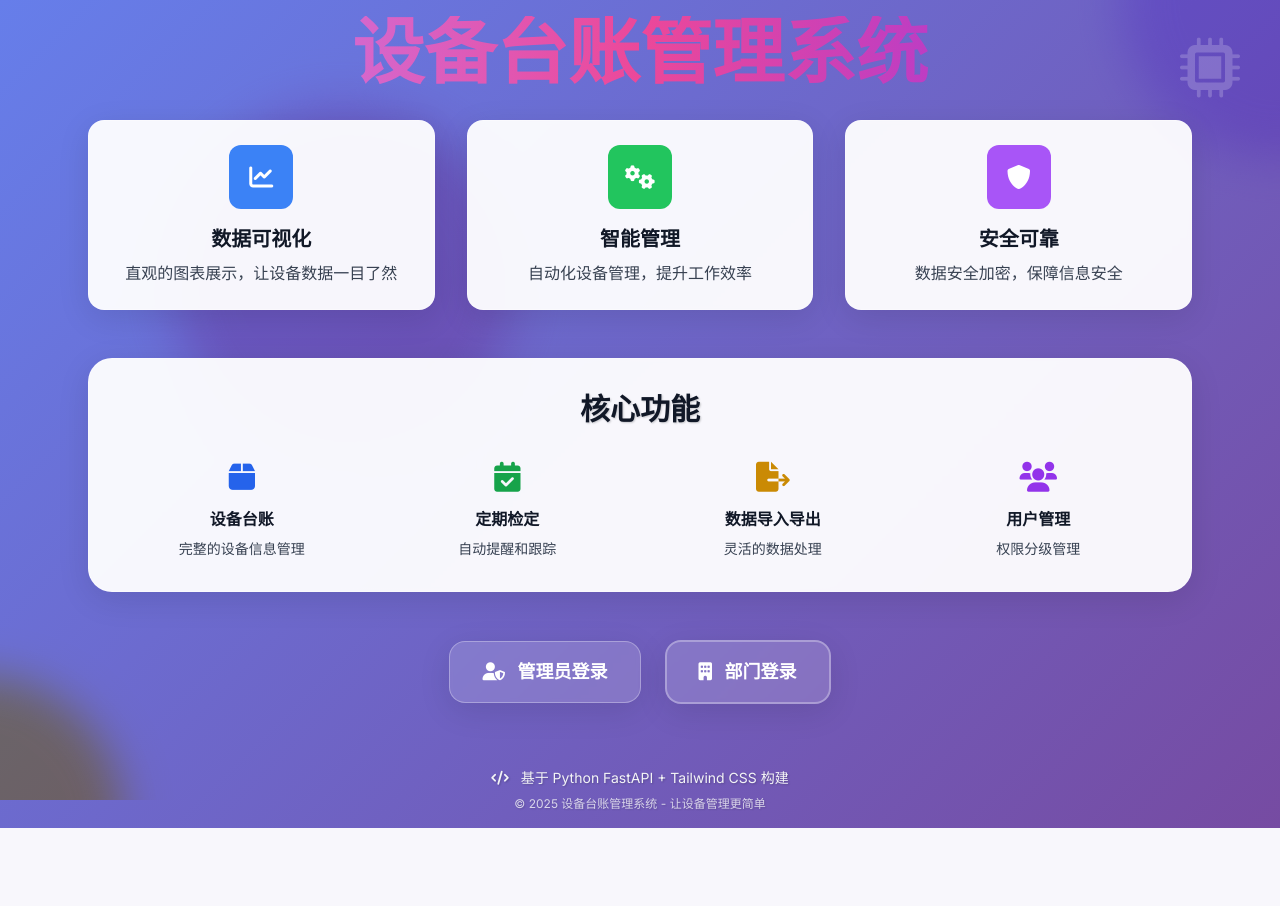
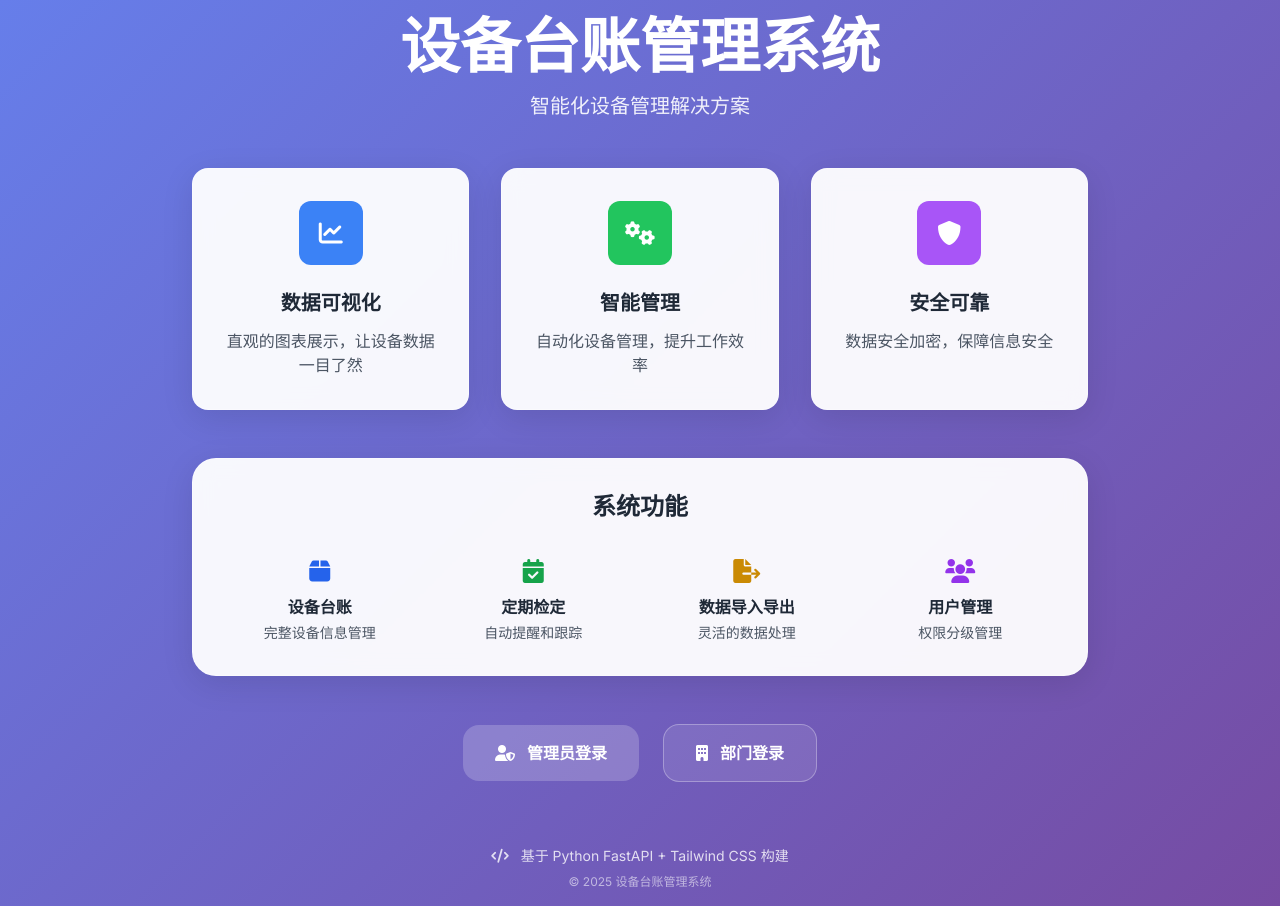
Before and after one commit to Machnlea/inventory-system-python, a FastAPI app: page / in a window 1280 px wide. Before the commit the page ends 828 px from the top, so only its background shows below. Run offline with FastAPI, Linux system fonts and the light colour scheme; some libraries are stand-ins or nearby versions.

Commit message:
优化首页界面设计：简化布局提升用户体验
- 简化页面结构，移除复杂的动画效果和背景装饰
- 优化核心功能展示，突出数据可视化、智能管理、安全可靠特性
- 改进视觉设计，使用简洁的玻璃拟态卡片和适度交互效果
- 提升页面加载性能，减少不必要的JavaScript和CSS代码
- 保持响应式设计，确保移动端良好的用户体验
- 统一设计风格，维持现代化的视觉美感

```diff
--- a/app/templates/index.html
+++ b/app/templates/index.html
@@ -14,171 +14,119 @@
         .gradient-bg {
             background: linear-gradient(135deg, #667eea 0%, #764ba2 100%);
         }
-        .glass-effect {
-            backdrop-filter: blur(2px);
-            background: rgba(255, 255, 255, 0.15);
+        .glass-card {
+            background: rgba(255, 255, 255, 0.95);
+            backdrop-filter: blur(10px);
             border: 1px solid rgba(255, 255, 255, 0.3);
             box-shadow: 0 8px 32px rgba(0, 0, 0, 0.1);
         }
-        .text-shadow {
-            text-shadow: 2px 2px 4px rgba(0, 0, 0, 0.3);
+        .gradient-text {
+            background: linear-gradient(135deg, #667eea 0%, #764ba2 100%);
+            -webkit-background-clip: text;
+            -webkit-text-fill-color: transparent;
+            background-clip: text;
         }
-        .text-shadow-light {
-            text-shadow: 1px 1px 2px rgba(0, 0, 0, 0.2);
-        }
-        .content-card {
-            background: rgba(255, 255, 255, 0.95);
-            backdrop-filter: blur(2px);
-            border: 1px solid rgba(255, 255, 255, 0.3);
-            box-shadow: 0 8px 32px rgba(0, 0, 0, 0.1);
-        }
-        @keyframes blob {
-            0% { transform: translate(0px, 0px) scale(1); }
-            33% { transform: translate(30px, -50px) scale(1.1); }
-            66% { transform: translate(-20px, 20px) scale(0.9); }
-            100% { transform: translate(0px, 0px) scale(1); }
-        }
-        .animate-blob {
-            animation: blob 7s infinite;
-        }
-        .animation-delay-2000 {
-            animation-delay: 2s;
-        }
-        .animation-delay-4000 {
-            animation-delay: 4s;
-        }
-        .btn-primary {
-            background: linear-gradient(135deg, #667eea 0%, #764ba2 100%);
+        .hover-lift {
             transition: all 0.3s ease;
         }
-        .btn-primary:hover {
-            transform: translateY(-2px);
-            box-shadow: 0 10px 20px rgba(102, 126, 234, 0.3);
-        }
-        .fade-in {
-            animation: fadeIn 0.5s ease-in;
-        }
-        @keyframes fadeIn {
-            from { opacity: 0; transform: translateY(20px); }
-            to { opacity: 1; transform: translateY(0); }
-        }
-        .float-animation {
-            animation: float 6s ease-in-out infinite;
-        }
-        @keyframes float {
-            0%, 100% { transform: translateY(0px); }
-            50% { transform: translateY(-20px); }
-        }
-        .hero-pattern {
-            background-image:
-                radial-gradient(circle at 20% 50%, rgba(102, 126, 234, 0.3) 0%, transparent 50%),
-                radial-gradient(circle at 80% 80%, rgba(118, 75, 162, 0.3) 0%, transparent 50%);
+        .hover-lift:hover {
+            transform: translateY(-5px);
+            box-shadow: 0 12px 24px rgba(0, 0, 0, 0.15);
         }
     </style>
 </head>
 <body class="gradient-bg min-h-screen flex items-center justify-center p-4">
-    <!-- 背景装饰 -->
-    <div class="absolute inset-0 overflow-hidden">
-        <div class="absolute -top-40 -right-40 w-80 h-80 bg-purple-300 rounded-full mix-blend-multiply filter blur-xl opacity-70 animate-blob"></div>
-        <div class="absolute -bottom-40 -left-40 w-80 h-80 bg-yellow-300 rounded-full mix-blend-multiply filter blur-xl opacity-70 animate-blob animation-delay-2000"></div>
-        <div class="absolute top-40 left-40 w-80 h-80 bg-pink-300 rounded-full mix-blend-multiply filter blur-xl opacity-70 animate-blob animation-delay-4000"></div>
-    </div>
-
     <!-- 主要内容 -->
-    <div class="relative z-10 w-full max-w-6xl mx-auto px-6">
-        <div class="text-center fade-in">
+    <div class="w-full max-w-4xl mx-auto">
+        <div class="text-center">
             <!-- 标题 -->
-            <div class="mb-8">
-                <h1 class="text-5xl md:text-7xl font-bold mb-4 bg-gradient-to-r from-purple-400 via-pink-500 to-purple-600 bg-clip-text text-transparent">
+            <div class="mb-12">
+                <h1 class="text-5xl md:text-6xl font-bold text-white mb-4">
                     设备台账管理系统
                 </h1>
+                <p class="text-xl text-white text-opacity-90">
+                    智能化设备管理解决方案
+                </p>
             </div>
 
-            <!-- 特性展示 -->
+            <!-- 核心功能 -->
             <div class="grid md:grid-cols-3 gap-8 mb-12">
-                <div class="content-card rounded-2xl p-6 text-gray-800 hover:scale-105 transition-transform duration-300">
-                    <div class="w-16 h-16 bg-blue-500 rounded-xl flex items-center justify-center mb-4 mx-auto">
+                <div class="glass-card rounded-2xl p-8 text-gray-800 hover-lift">
+                    <div class="w-16 h-16 bg-blue-500 rounded-xl flex items-center justify-center mb-6 mx-auto">
                         <i class="fas fa-chart-line text-2xl text-white"></i>
                     </div>
-                    <h3 class="text-xl font-semibold mb-2 text-gray-900">数据可视化</h3>
-                    <p class="text-gray-700">直观的图表展示，让设备数据一目了然</p>
+                    <h3 class="text-xl font-semibold mb-3">数据可视化</h3>
+                    <p class="text-gray-600">直观的图表展示，让设备数据一目了然</p>
                 </div>
 
-                <div class="content-card rounded-2xl p-6 text-gray-800 hover:scale-105 transition-transform duration-300">
-                    <div class="w-16 h-16 bg-green-500 rounded-xl flex items-center justify-center mb-4 mx-auto">
+                <div class="glass-card rounded-2xl p-8 text-gray-800 hover-lift">
+                    <div class="w-16 h-16 bg-green-500 rounded-xl flex items-center justify-center mb-6 mx-auto">
                         <i class="fas fa-cogs text-2xl text-white"></i>
                     </div>
-                    <h3 class="text-xl font-semibold mb-2 text-gray-900">智能管理</h3>
-                    <p class="text-gray-700">自动化设备管理，提升工作效率</p>
+                    <h3 class="text-xl font-semibold mb-3">智能管理</h3>
+                    <p class="text-gray-600">自动化设备管理，提升工作效率</p>
                 </div>
 
-                <div class="content-card rounded-2xl p-6 text-gray-800 hover:scale-105 transition-transform duration-300">
-                    <div class="w-16 h-16 bg-purple-500 rounded-xl flex items-center justify-center mb-4 mx-auto">
+                <div class="glass-card rounded-2xl p-8 text-gray-800 hover-lift">
+                    <div class="w-16 h-16 bg-purple-500 rounded-xl flex items-center justify-center mb-6 mx-auto">
                         <i class="fas fa-shield-alt text-2xl text-white"></i>
                     </div>
-                    <h3 class="text-xl font-semibold mb-2 text-gray-900">安全可靠</h3>
-                    <p class="text-gray-700">数据安全加密，保障信息安全</p>
+                    <h3 class="text-xl font-semibold mb-3">安全可靠</h3>
+                    <p class="text-gray-600">数据安全加密，保障信息安全</p>
                 </div>
             </div>
 
-            <!-- 功能亮点 -->
-            <div class="content-card rounded-3xl p-8 mb-12 text-gray-800">
-                <h2 class="text-3xl font-bold mb-8 text-gray-900 text-shadow-light">核心功能</h2>
+            <!-- 功能列表 -->
+            <div class="glass-card rounded-3xl p-8 mb-12 text-gray-800">
+                <h2 class="text-2xl font-bold mb-8 text-center">系统功能</h2>
                 <div class="grid md:grid-cols-2 lg:grid-cols-4 gap-6">
                     <div class="text-center">
-                        <i class="fas fa-box text-3xl mb-3 text-blue-600"></i>
-                        <h4 class="font-semibold mb-2 text-gray-900">设备台账</h4>
-                        <p class="text-sm text-gray-700">完整的设备信息管理</p>
+                        <i class="fas fa-box text-2xl mb-2 text-blue-600"></i>
+                        <h4 class="font-semibold mb-1">设备台账</h4>
+                        <p class="text-sm text-gray-600">完整设备信息管理</p>
                     </div>
                     <div class="text-center">
-                        <i class="fas fa-calendar-check text-3xl mb-3 text-green-600"></i>
-                        <h4 class="font-semibold mb-2 text-gray-900">定期检定</h4>
-                        <p class="text-sm text-gray-700">自动提醒和跟踪</p>
+                        <i class="fas fa-calendar-check text-2xl mb-2 text-green-600"></i>
+                        <h4 class="font-semibold mb-1">定期检定</h4>
+                        <p class="text-sm text-gray-600">自动提醒和跟踪</p>
                     </div>
                     <div class="text-center">
-                        <i class="fas fa-file-export text-3xl mb-3 text-yellow-600"></i>
-                        <h4 class="font-semibold mb-2 text-gray-900">数据导入导出</h4>
-                        <p class="text-sm text-gray-700">灵活的数据处理</p>
+                        <i class="fas fa-file-export text-2xl mb-2 text-yellow-600"></i>
+                        <h4 class="font-semibold mb-1">数据导入导出</h4>
+                        <p class="text-sm text-gray-600">灵活的数据处理</p>
                     </div>
                     <div class="text-center">
-                        <i class="fas fa-users text-3xl mb-3 text-purple-600"></i>
-                        <h4 class="font-semibold mb-2 text-gray-900">用户管理</h4>
-                        <p class="text-sm text-gray-700">权限分级管理</p>
+                        <i class="fas fa-users text-2xl mb-2 text-purple-600"></i>
+                        <h4 class="font-semibold mb-1">用户管理</h4>
+                        <p class="text-sm text-gray-600">权限分级管理</p>
                     </div>
                 </div>
             </div>
 
-            <!-- 行动按钮 -->
-            <div class="flex justify-center items-center space-x-6">
-                <!-- 管理员登录 -->
-                <a href="/login" class="glass-effect text-white font-semibold py-4 px-8 rounded-2xl text-lg hover:bg-white hover:bg-opacity-20 transition-all duration-300 group">
-                    <i class="fas fa-user-shield mr-2 group-hover:scale-110 transition-transform"></i>
+            <!-- 登录按钮 -->
+            <div class="flex flex-col md:flex-row justify-center items-center space-y-4 md:space-y-0 md:space-x-6">
+                <a href="/login" class="bg-white bg-opacity-20 text-white font-semibold py-4 px-8 rounded-2xl hover:bg-opacity-30 transition-all duration-300">
+                    <i class="fas fa-user-shield mr-2"></i>
                     管理员登录
                 </a>
 
-                <!-- 部门登录 -->
-                <a href="/department/login" class="glass-effect text-white font-semibold py-4 px-8 rounded-2xl text-lg hover:bg-white hover:bg-opacity-20 transition-all duration-300 group border-2 border-white border-opacity-30">
-                    <i class="fas fa-building mr-2 group-hover:scale-110 transition-transform"></i>
+                <a href="/department/login" class="bg-white bg-opacity-10 text-white font-semibold py-4 px-8 rounded-2xl hover:bg-opacity-20 transition-all duration-300 border border-white border-opacity-30">
+                    <i class="fas fa-building mr-2"></i>
                     部门登录
                 </a>
             </div>
 
             <!-- 底部信息 -->
-            <div class="mt-16 text-gray-100">
-                <p class="text-sm text-shadow-light">
+            <div class="mt-16 text-white text-opacity-80">
+                <p class="text-sm">
                     <i class="fas fa-code mr-2"></i>
                     基于 Python FastAPI + Tailwind CSS 构建
                 </p>
-                <p class="text-xs mt-2 opacity-80 text-shadow-light">
-                    © 2025 设备台账管理系统 - 让设备管理更简单
+                <p class="text-xs mt-2 opacity-70">
+                    © 2025 设备台账管理系统
                 </p>
             </div>
         </div>
     </div>
-
-    <!-- 装饰性图标 -->
-    <div class="absolute top-10 right-10 text-white opacity-20">
-        <i class="fas fa-microchip text-6xl float-animation"></i>
-    </div>
 </body>
 </html>
```
